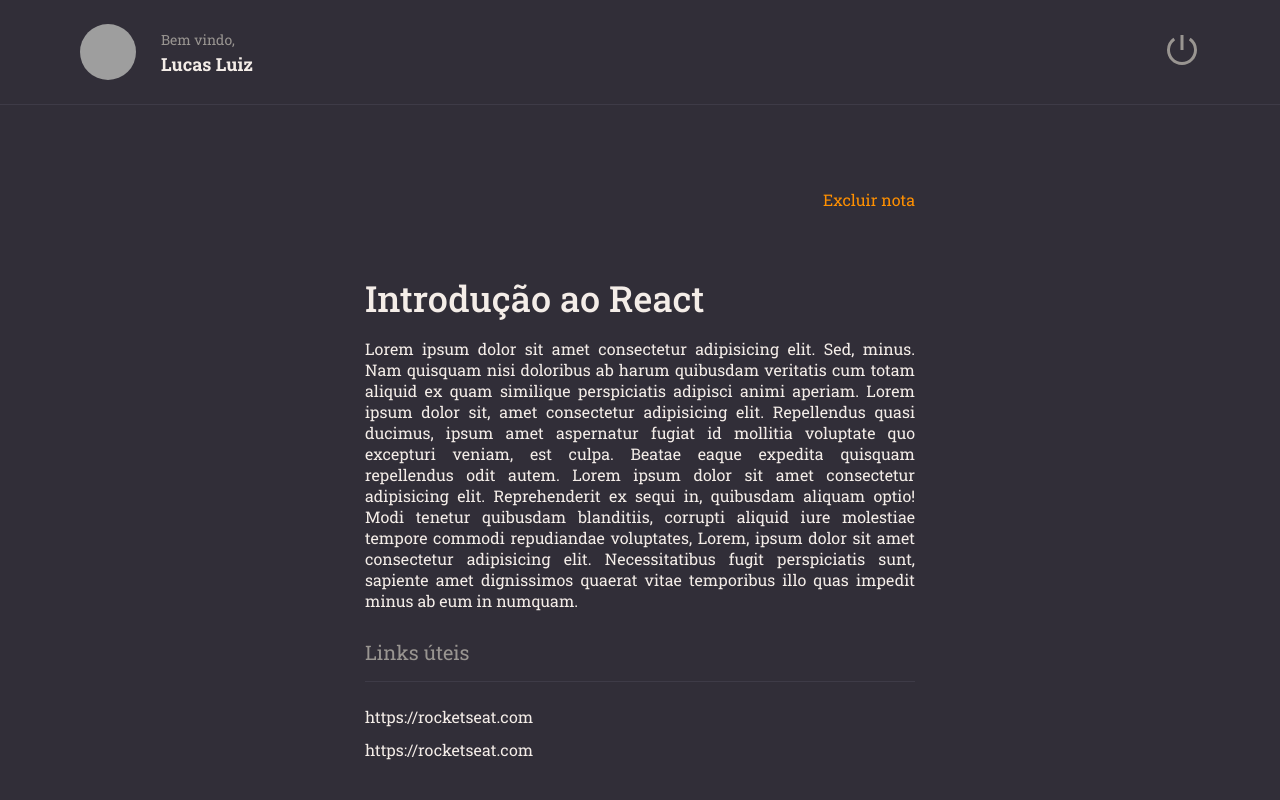
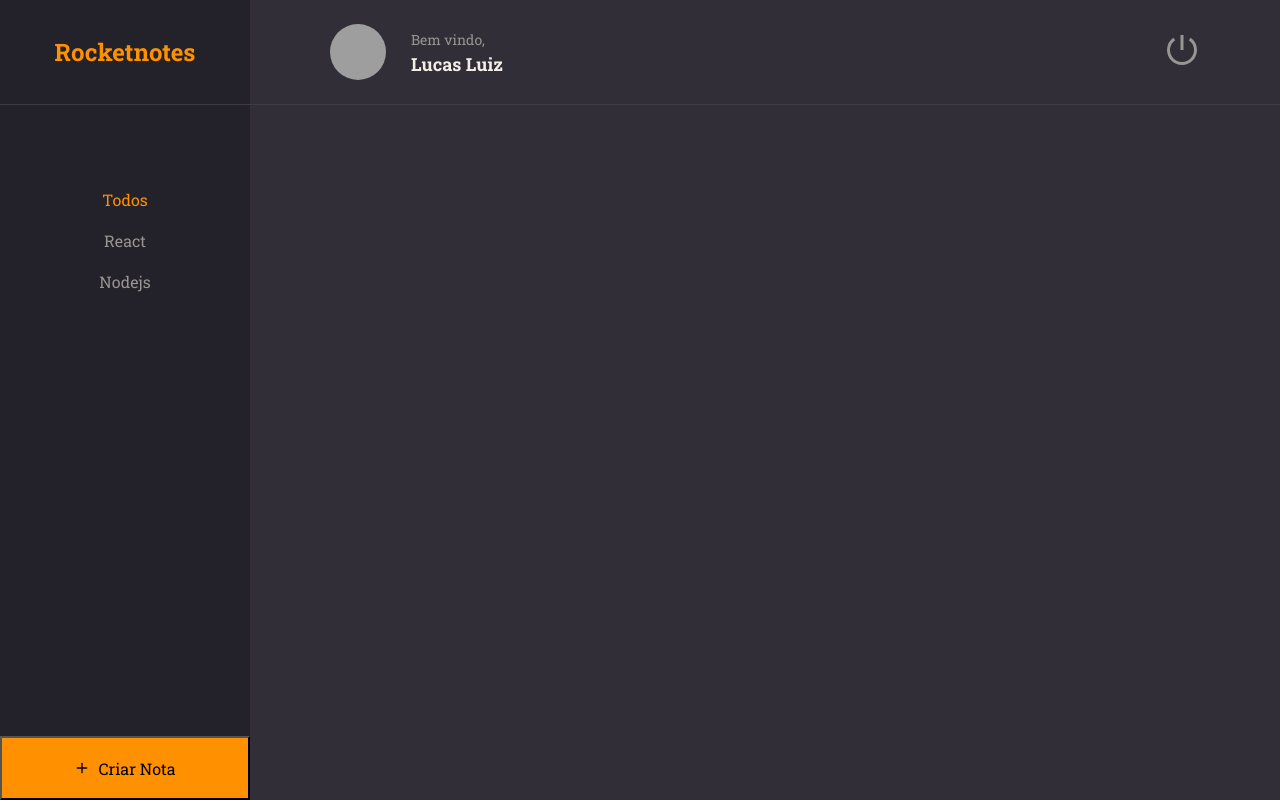
Before and after one commit to lucasluiz19/Rocket-notes, a React (Vite) app: page / in a window 1280 px wide. Built offline with nearby package versions, Linux system fonts and the light colour scheme; grey boxes are pictures that could not be loaded.

Commit message:
create grid home,

```diff
--- a/src/components/buttonText/index.jsx
+++ b/src/components/buttonText/index.jsx
@@ -1,9 +1,15 @@
 import {Container} from"./style"
 
-export function ButtonText({title, ...rest}) {
+export function ButtonText({title,isActive= false, ...rest}) {
     return(
-        <Container type="button" {...rest}>
+        <Container
+            type="button"
+            isActive={isActive}
+            {...rest}
+        >
+
             {title}
+
         </Container>
     )
 }
--- a/src/components/buttonText/style.js
+++ b/src/components/buttonText/style.js
@@ -3,7 +3,7 @@
 export const Container= styled.button`
 
     background:none;
-    color:${({theme})=>theme.COLORS.ORANGE};
+    color:${({theme, isActive}) => isActive ? theme.COLORS.ORANGE : theme.COLORS.GRAY_100};
     border:none;
     font-size: 16px;
     margin-top:20px;
--- a/src/main.jsx
+++ b/src/main.jsx
@@ -3,13 +3,13 @@
 import GlobalStyle from './styles/global'
 import { ThemeProvider } from 'styled-components'
 import theme from "./styles/theme"
-import {Details} from './pages/Details'
+import {Home} from './pages/Home'
 
 ReactDOM.createRoot(document.getElementById('root')).render(
   <React.StrictMode >
     <ThemeProvider theme={theme}>
       <GlobalStyle />
-      <Details />
+      <Home />
     </ThemeProvider>
   </React.StrictMode>,
 )
--- a/src/pages/Details/style.js
+++ b/src/pages/Details/style.js
@@ -54,6 +54,7 @@
         font-size:16px;
         margin-top:16px;
         text-align:justify;
+
     }
 
 `
--- /dev/null
+++ b/src/pages/Home/index.jsx
@@ -0,0 +1,43 @@
+import{FiPlus} from"react-icons/fi"
+import { Container, Brand, Menu, Search, Content, Newnote } from "./style";
+import { Header} from "../../components/header"
+import { ButtonText } from "../../components/buttonText"
+
+
+export function Home(){
+    return(
+        <Container>
+            <Brand>
+                <h1>Rocketnotes</h1>
+            </Brand>
+
+            <Header/>
+
+            <Menu>
+                <li>
+                    <ButtonText title="Todos" isActive/>
+                </li>
+                <li>
+                    <ButtonText title="React"/>
+                </li>
+                <li>
+                    <ButtonText title="Nodejs"/>
+                </li>
+            </Menu>
+
+            <Search>
+
+            </Search>
+
+            <Content>
+
+            </Content>
+
+            <Newnote>
+                <FiPlus/>
+                Criar Nota
+            </Newnote>
+
+        </Container>
+    )
+}
--- /dev/null
+++ b/src/pages/Home/style.js
@@ -0,0 +1,64 @@
+import styled  from "styled-components";
+
+export const Container = styled.div`
+    width:100%;
+    height:100vh;
+
+    display:grid;
+    grid-template-columns:250px auto;
+    grid-template-rows:105px 128px auto 64px;
+    grid-template-areas:
+    "brand header"
+    "menu search"
+    "menu content"
+    "newnote content";
+
+    background-color:${({theme})=>theme.COLORS.background_800};
+`;
+
+export const Brand = styled.div`
+    grid-area:brand;
+    display: flex;
+    justify-content:center;
+    align-items:center;
+
+    border-bottom-width: 1px;
+    border-bottom-style: solid;
+    border-bottom-color: ${({theme})=>theme.COLORS.background_700};
+    background-color: ${({theme})=>theme.COLORS.background_900};
+
+    >h1{
+        font-size:24px;
+        color: ${({theme})=>theme.COLORS.ORANGE};
+    }
+`;
+
+export const Menu = styled.ul`
+    grid-area:menu;
+    background-color: ${({theme})=>theme.COLORS.background_900};
+    padding-top:64px;
+    text-align:center;
+`;
+
+export const Search = styled.div`
+    grid-area:search;
+
+`;
+
+export const Content = styled.div`
+    grid-area:content;
+
+`;
+
+export const Newnote = styled.button`
+    grid-area:newnote;
+    background-color: ${({theme})=>theme.COLORS.ORANGE};
+
+    display: flex;
+    justify-content:center;
+    align-items:center;
+
+    >svg{
+        margin-right:8px;
+    }
+`;
```
